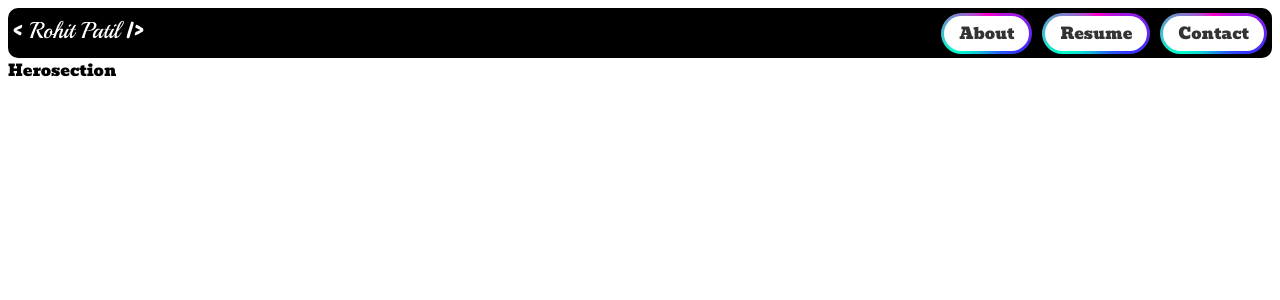
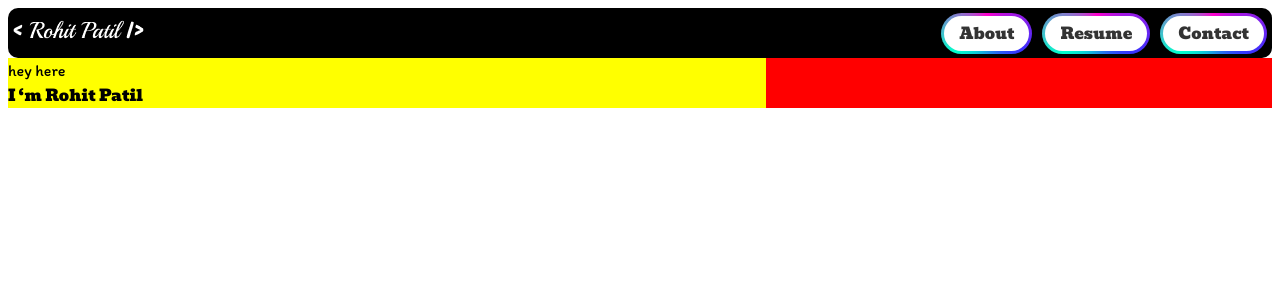
Before and after one commit to rohitrpatil45/portfolio, a React (Vite) app: page / in a window 1280 px wide. Shown: the top 300 px of the page. Built offline with nearby package versions, Linux system fonts and the light colour scheme.

Commit message:
add the herosection in project and some code to it

```diff
--- a/src/components/Herosection.jsx
+++ b/src/components/Herosection.jsx
@@ -1,9 +1,22 @@
-import React from 'react'
+import React from "react";
+import '../components/herosection.css'
 
 function Herosection() {
   return (
-    <div>Herosection</div>
-  )
+    <>
+      <div className="heromainsection">
+        <div className="mainleft">
+        <span className="hey-here-text">hey here</span>
+        <div className="main-heading-container">
+            <span>I ‘m Rohit Patil</span>
+
+        </div>
+
+        </div>
+        <div className="mainright"></div>
+      </div>
+    </>
+  );
 }
 
-export default Herosection
+export default Herosection;
--- a/src/components/Navbar.jsx
+++ b/src/components/Navbar.jsx
@@ -9,34 +9,37 @@ import { Link } from "react-router-dom";
 import myImage from "../assets/navbar.png";
 
 function Navbar() {
+  const [isopen, setisopen] = useState(false);
 
-const [isopen , setisopen] = useState(false)
-
-
-const toggleMenu = () => {
-  setisopen(!isopen);
-};
+  const toggleMenu = () => {
+    setisopen(!isopen);
+  };
 
   return (
     <>
       <div className="contianer">
         <Link to="/">
-          <img src={myImage} alt="" className="image"/>
+          <img src={myImage} alt="" className="image" />
         </Link>
 
-        <div className={`menu-contianer ${isopen ? 'active' : ''}`}>
+        <div className={`menu-contianer ${isopen ? "active" : ""}`}>
           <Link to="/about" className="nav-btn-wrapper" onClick={toggleMenu}>
             <span className="nav-btn">About</span>
           </Link>
-          <Link to="/about" className="nav-btn-wrapper"  onClick={toggleMenu}>
+          <Link to="/about" className="nav-btn-wrapper" onClick={toggleMenu}>
             <span className="nav-btn">Resume</span>
           </Link>
 
-          <Link to="/contact" className="nav-btn-wrapper"  onClick={toggleMenu}>
+          <Link to="/contact" className="nav-btn-wrapper" onClick={toggleMenu}>
             <span className="nav-btn">Contact</span>
           </Link>
         </div>
-        <HiMenu size={24} color="white" className="menu-icon" onClick={toggleMenu} />
+        <HiMenu
+          size={24}
+          color="white"
+          className="menu-icon"
+          onClick={toggleMenu}
+        />
       </div>
     </>
   );
--- /dev/null
+++ b/src/components/herosection.css
@@ -0,0 +1,28 @@
+@import url('https://fonts.googleapis.com/css2?family=Itim&family=Lemon&display=swap');
+.heromainsection {
+  display: flex;
+  max-width: 1280px;
+  margin: 0 auto;
+  width: 100%;
+  background: greenyellow;
+}
+
+.mainleft {
+  width: 60%;
+  background: yellow;
+}
+
+.mainright {
+  width: 40%;
+  background: red;
+}
+
+.hey-here-text {
+  font-family: "Itim", cursive;
+}
+
+.main-heading-container {
+  font-family: "Lemon", serif;
+  font-weight: 400;
+
+}
```
